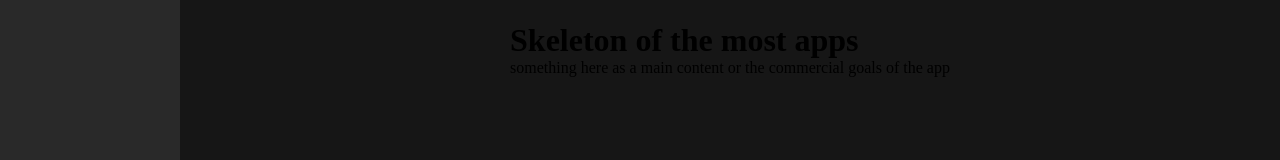
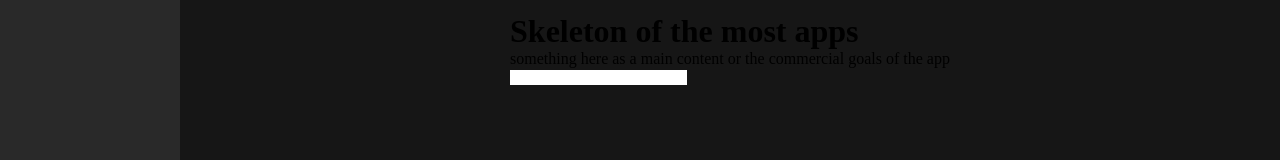
Before and after one commit to farzinkhamushi/codepen-clone, a plain HTML site: page index.html in a window 1280 px wide. Shown: the part 391-551 px from the top of the page. Drawn offline with nearby package versions, Linux system fonts and the light colour scheme.

Commit message:
input type number example

```diff
--- a/index.html
+++ b/index.html
@@ -63,9 +63,12 @@
             <div>
                 <h1>Skeleton of the most apps</h1>
                 <p>something here as a main content or the commercial goals of the app</p>
+                <input class="number_input" type="number" name="" id="">
             </div>
         </div>
     </div>
+
+
 
 
 
--- a/style.css
+++ b/style.css
@@ -111,6 +111,8 @@
 
 .rightside .searchable input:focus{
     outline: none;
+    color: #888a9c !important;
+    background-color: var(--darker-bg-color);
 }
 
 
@@ -137,16 +139,47 @@
     align-items: center;
 }
 
-.theme_toggler_container .theme_toggler i{
-    /*
-    transition animation
-    doesn't word beacause
-    the bx-moon and bx-sun classes
-    which are set by the code
-    is read at the moment
-    */
 
-    /*
-    transition: 0.5s ease;
-    */
+
+
+
+
+
+
+
+
+
+
+
+
+
+
+
+
+
+
+
+
+/* حذف فلش‌ها در مرورگرهای مبتنی بر WebKit (مانند Chrome, Safari) */
+.number_input::-webkit-inner-spin-button,
+.number_input::-webkit-outer-spin-button {
+    -webkit-appearance: none;
+    margin: 0;
+
+
 }
+/* حذف فلش‌ها در Firefox */
+.number_input {
+    -moz-appearance: textfield;
+}
+/* حذف فلش‌ها در مرورگرهای مبتنی بر WebKit (مانند Chrome, Safari) */
+input[type="number"]::-webkit-inner-spin-button,
+input[type="number"]::-webkit-outer-spin-button {
+    -webkit-appearance: none;
+    margin: 0;
+}
+
+/* حذف فلش‌ها در Firefox */
+input[type="number"] {
+    -moz-appearance: textfield;
+}
```
